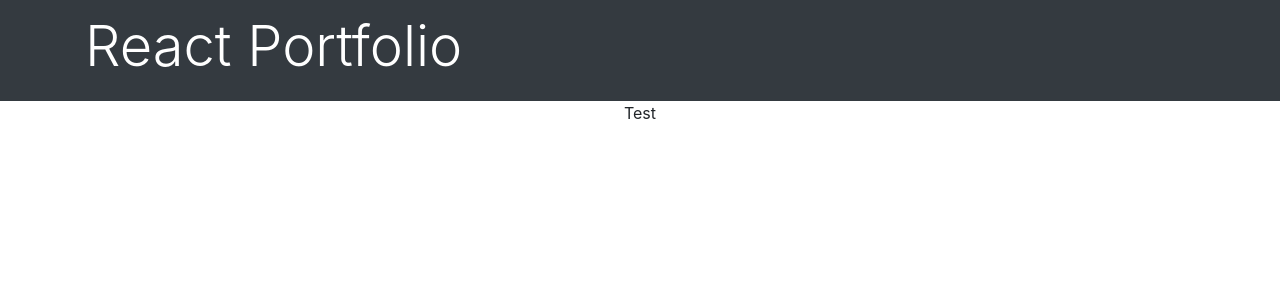
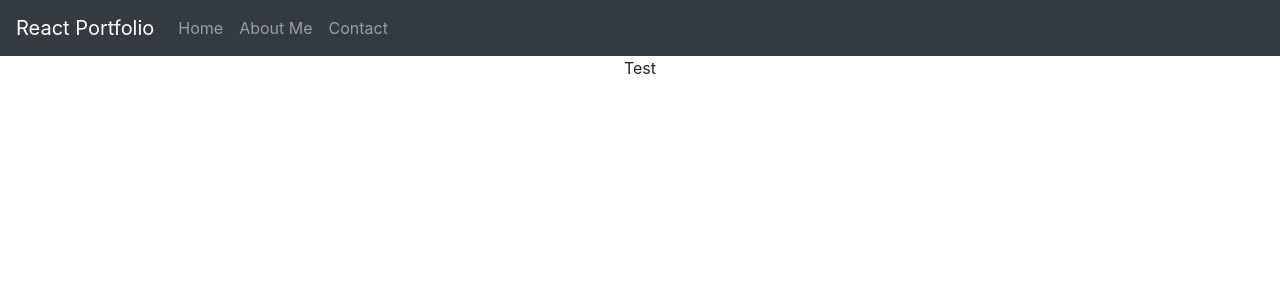
Before and after one commit to YorickVdVenne/react-portfolio, a React (Create React App) app: page / in a window 1280 px wide. Shown: the top 300 px of the page. Built offline with nearby package versions, Linux system fonts and the light colour scheme.

Commit message:
Update Header.js

```diff
--- a/src/components/Header.js
+++ b/src/components/Header.js
@@ -5,13 +5,25 @@
     return (
         <div>
             <header>
-                <nav className="navbar navbar-expand-lg navbar-light bg-dark">
-                    <div className="container">
-                        <Link to="/" className="navbar-brand text-white">
-                            <h1 className="display-4">React Portfolio</h1>
-                        </Link>
-                    </div>
-                </nav>
+            <nav class="navbar sticky-top navbar-expand-md bg-dark navbar-dark">
+                <Link to={'/'} class="navbar-brand" > React Portfolio </Link>
+                <button class="navbar-toggler" type="button" data-toggle="collapse" data-target="#collapsibleNavbar">
+                <span class="navbar-toggler-icon"></span>
+                </button>
+                <div class="collapse navbar-collapse" id="collapsibleNavbar">
+                <ul class="navbar-nav">
+                    <li class="nav-item">
+                    <Link to={'/'} class="nav-link" > Home </Link>
+                    </li>
+                    <li class="nav-item">
+                    <Link to={'/about'} class="nav-link" >About Me</Link>
+                    </li>
+                    <li class="nav-item">
+                    <Link to={'/contact'} class="nav-link" >Contact</Link>
+                    </li>
+                </ul>
+                </div>
+            </nav>
             </header>
         </div>
     )
```
